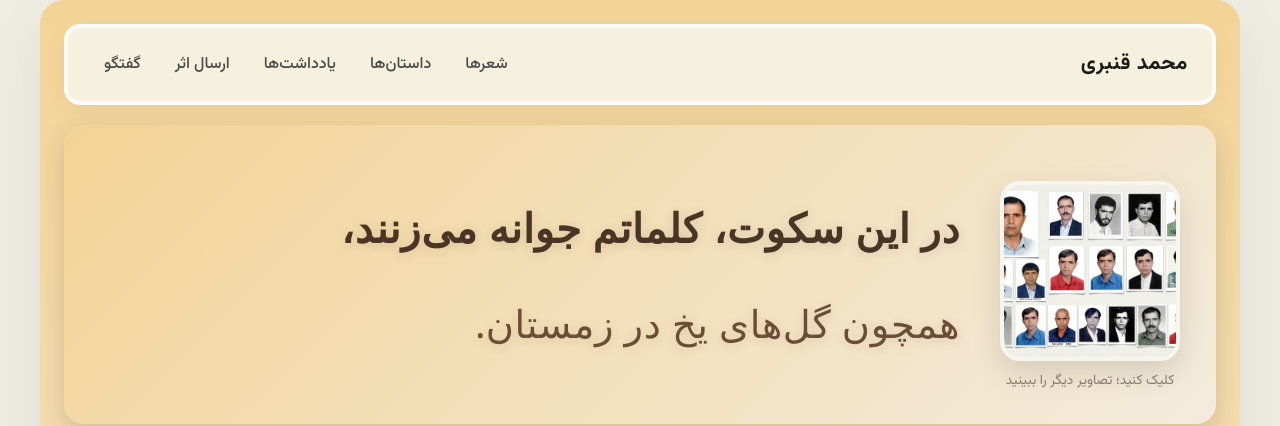
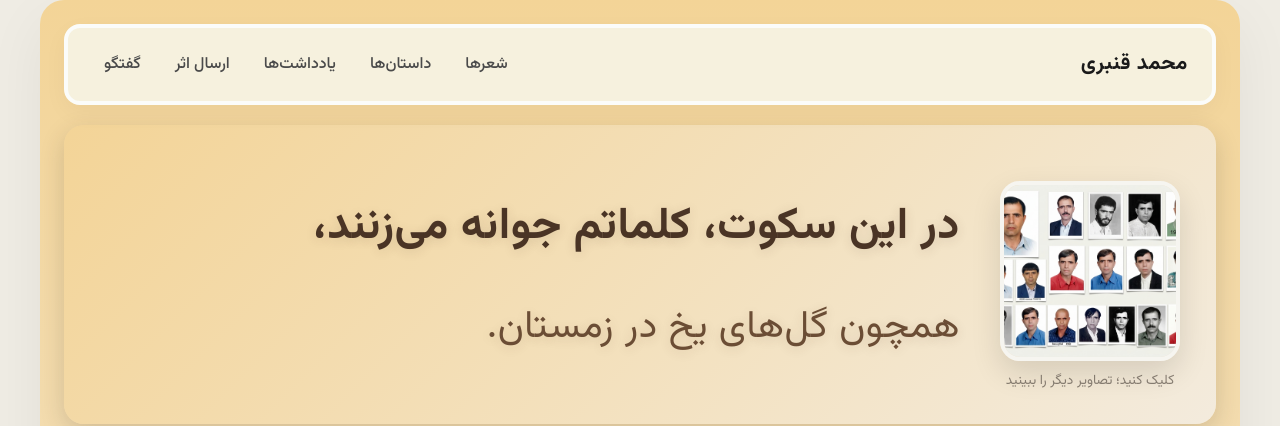
Before and after one commit to antigravity1344-code/myproject, a React (Vite) app: page / in a window 1280 px wide. Shown: the top 426 px of the page. Built offline with nearby package versions, Linux system fonts and the light colour scheme; no server answers; the database is empty; a web font is replaced by a local one.

Commit message:
بازگردانی تفاوت واضح خط های شعر Hero

```diff
--- a/src/components/Hero.module.css
+++ b/src/components/Hero.module.css
@@ -37,14 +37,14 @@
 }
 
 .heroQuote p:first-child {
-  font-size: 1.05em;
-  font-weight: 600;
+  font-size: 1.15em;
+  font-weight: 700;
 }
 
 .heroQuote p:last-child {
-  margin-top: 8px;
+  margin-top: 10px;
   color: #6b4d35;
-  font-weight: 450;
+  font-weight: 400;
 }
 
 .heroImageContainer {
```
